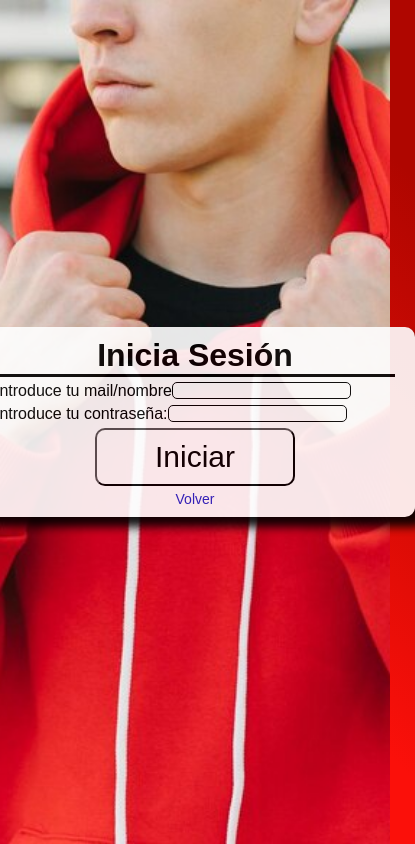
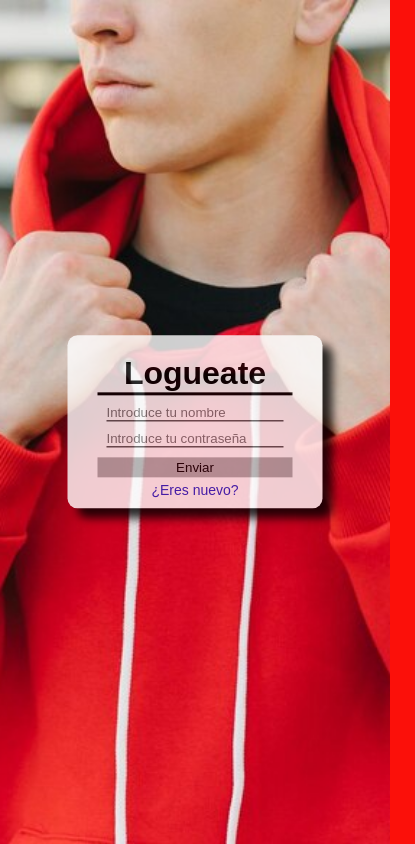
Before and after one commit to PatoAcu04/drift-ropa-trabajointegrador, a plain HTML site: page login.html/login.html in a window 390 px wide. Shown: the whole page, 415 px wide, since content can reach past the window. Drawn offline with Linux system fonts and the light colour scheme.

Commit message:
cambios de login y register y responsive

```diff
--- a/login.html/login.css
+++ b/login.html/login.css
@@ -9,69 +9,68 @@ body {
   background-image: linear-gradient(45deg, #fb100a 7%, #af0600 56%);
 }
 
-.formulario {
-  position: absolute;
-  top: 50%;
-  left: 50%;
-  transform: translate(-50%, -50%);
-  padding: 10px 20px 10px 20px;
-  border-radius: 10px;
-  width: 400px;
-  background-color: #fff;
-
-  opacity: 0.9;
-  box-shadow: 10px 10px 10px #000;
-}
-
-.imagen {
+.imagen-fondo {
   background-image: url(/img/hombre-muestra-ropa-deportiva-brillante-camara-fondo-entrenamiento_245974-8715.jpg);
   background-size: cover;
   background-position: center;
   height: 100vh;
 }
 
+.formulario {
+  position: absolute;
+  top: 50%;
+  left: 50%;
+  transform: translate(-50%, -50%);
+  padding: 20px 30px 10px 30px;
+  border-radius: 10px;
+  width: 400px;
+  background-color: #fff;
+  box-shadow: 10px 10px 10px #000;
+  opacity: 0.8;
+}
+
 .formulario h1 {
   text-align: center;
   border-bottom: 3px solid #000;
-  font-weight: 700;
 }
 
-.formulario__form {
-  margin-top: 5px;
-  margin-bottom: 5px;
+#mail {
+  margin-left: 60px;
 }
 
-.formulario__form input {
-  border: 1px solid #000;
-  border-radius: 5px;
-  position: absolute;
+.form {
+  display: flex;
+  gap: 5px;
+  padding: 10px;
+  align-items: center;
+  justify-content: center;
 }
 
-.formulario__form:hover {
-  color: #af0600;
+.form input {
+  border: none;
+  border-bottom: #000 1px solid;
+
+  transition: 0.2s;
 }
 
-.formulario__form input:focus {
-  background-color: #ffffff;
-  background-image: linear-gradient(180deg, #ffffff 0%, #070a093d 100%);
+.form input:focus::placeholder {
+  color: #af0600;
+  transition: 0.2s;
 }
 
-.formulario__boton input {
-  padding: 10px;
-  display: flex;
-  justify-content: center;
-  align-items: center;
-  width: 50%;
-  background-color: #fff;
-  border-radius: 10px;
-  margin-left: 100px;
-  font-size: 30px;
-  font-weight: 400;
-  display: inline-block;
+.form input:focus {
+  padding: 5px;
 }
 
-.formulario__boton:active input {
-  background-color: #af0600;
+.boton input {
+  width: 100%;
+  border: none;
+  background-color: #00000052;
+  padding: 0.2em 0 0.2em 0;
+}
+
+.boton input:active {
+  background-color: rgba(0, 128, 0, 0.568);
 }
 
 .cuenta {
@@ -89,3 +88,33 @@ body {
   color: rgb(36, 36, 199);
   text-decoration: none;
 }
+
+@media (width < 576px) {
+  .formulario {
+    position: absolute;
+    top: 50%;
+    left: 50%;
+    background-color: #fff;
+    box-shadow: 10px 10px 10px #000;
+    opacity: 0.8;
+    width: 50%;
+  }
+
+  .form {
+    display: flex;
+    flex-direction: column;
+    padding: 10px 0 10px 0;
+    gap: 10px;
+  }
+
+  .imagen-fondo {
+    background-size: cover;
+    background-position: center;
+  }
+}
+
+@media (width < 350px) {
+  .formulario h1 {
+    font-size: 20px;
+  }
+}
--- a/login.html/login.html
+++ b/login.html/login.html
@@ -8,23 +8,21 @@
     <title>Document</title>
   </head>
   <body>
-    <div class="imagen"></div>
+    <div class="imagen-fondo"></div>
     <div class="formulario">
-      <h1>Inicia Sesión</h1>
-      <div class="formulario__form">
-        <label for="mail">Introduce tu mail/nombre</label>
-        <input type="mail" id="mail" required />
+      <h1>Logueate</h1>
+
+      <div class="form">
+        <input type="email" placeholder="Introduce tu nombre" />
+        <input type="password" placeholder="Introduce tu contraseña" />
       </div>
-      <div class="formulario__form">
-        <label for="password">Introduce tu contraseña:</label>
-        <input type="password" id="password" required />
-      </div>
-      <div class="formulario__boton">
-        <input type="submit" value="Iniciar" />
+
+      <div class="boton">
+        <input type="submit" value="Enviar" />
       </div>
 
       <div class="cuenta">
-        <a href="/register/reg.html">Volver</a>
+        <a href="/register/reg.html">¿Eres nuevo?</a>
       </div>
     </div>
   </body>
--- a/register/reg.css
+++ b/register/reg.css
@@ -21,7 +21,7 @@ body {
   top: 50%;
   left: 50%;
   transform: translate(-50%, -50%);
-  padding: 10px 20px 10px 20px;
+  padding: 20px 30px 10px 30px;
   border-radius: 10px;
   width: 400px;
   background-color: #fff;
@@ -34,45 +34,44 @@ body {
   border-bottom: 3px solid #000;
 }
 
-.formulario__form {
-  margin-top: 5px;
-  margin-bottom: 5px;
-}
-
 #mail {
   margin-left: 60px;
 }
 
-.formulario__form input {
-  border: 1px solid #000;
-  border-radius: 5px;
-  position: absolute;
+.form {
+  display: flex;
+  gap: 10px;
+  padding: 10px;
+  align-items: center;
+  justify-content: center;
+  flex-direction: column;
 }
 
-.formulario__form:hover {
-  color: #af0600;
+.form input {
+  border: none;
+  border-bottom: #000 1px solid;
+
+  transition: 0.2s;
 }
 
-.formulario__form input:focus {
-  background-color: #ffffff;
-  background-image: linear-gradient(180deg, #ffffff 0%, #070a093d 100%);
+.form input:focus::placeholder {
+  color: #af0600;
+  transition: 0.2s;
 }
 
-.formulario__boton input {
-  padding: 3px;
-  display: flex;
-  justify-content: center;
-  align-items: center;
-  width: 50%;
-  background-color: #fff;
-  border-radius: 10px;
-  margin-left: 100px;
-  font-size: 30px;
-  font-weight: 400;
+.form input:focus {
+  padding: 5px;
 }
 
-.formulario__boton:active input {
-  background-color: #af0600;
+.boton input {
+  width: 100%;
+  border: none;
+  background-color: #00000052;
+  padding: 0.2em 0 0.2em 0;
+}
+
+.boton input:active {
+  background-color: rgba(0, 128, 0, 0.568);
 }
 
 .cuenta {
@@ -90,3 +89,33 @@ body {
   color: rgb(36, 36, 199);
   text-decoration: none;
 }
+
+@media (width < 576px) {
+  .formulario {
+    position: absolute;
+    top: 50%;
+    left: 50%;
+    background-color: #fff;
+    box-shadow: 10px 10px 10px #000;
+    opacity: 0.8;
+    width: 50%;
+  }
+
+  .form {
+    display: flex;
+    flex-direction: column;
+    padding: 10px 0 10px 0;
+    gap: 10px;
+  }
+
+  .imagen-fondo {
+    background-size: cover;
+    background-position: center;
+  }
+}
+
+@media (width < 350px) {
+  .formulario h1 {
+    font-size: 20px;
+  }
+}
```
Also changed, not shown: register/reg.html (+9 -10 lines), stylesheet.css (+3 -105 lines).
